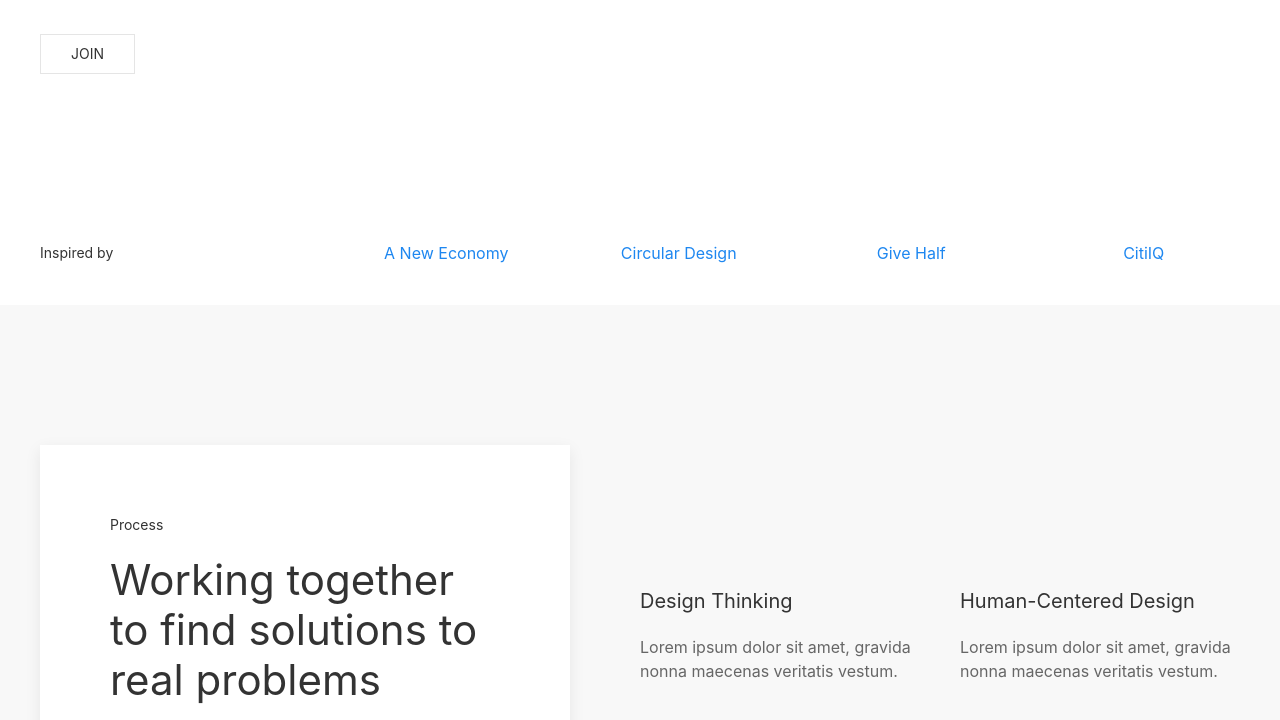
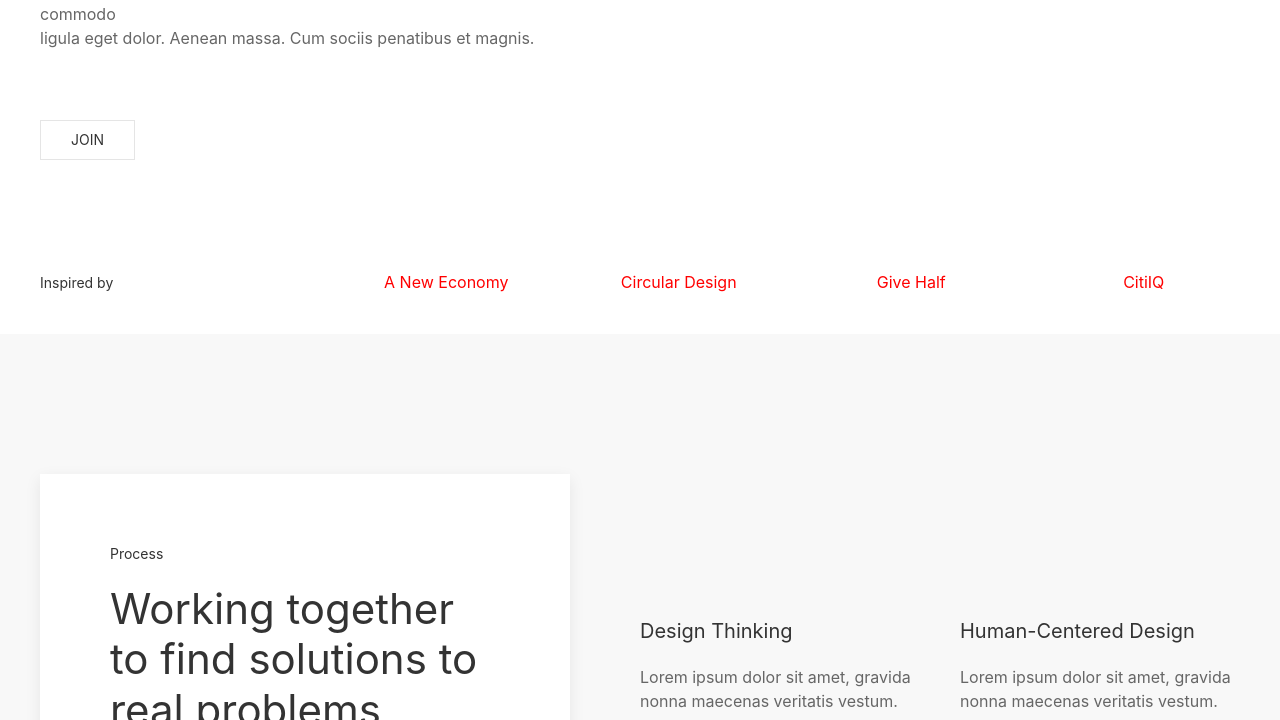
Before and after one commit to builders/workshops, a website: page index.html in a window 1280 px wide. Shown: the part 495-1215 px from the top of the page. Drawn offline with nearby package versions, Linux system fonts and the light colour scheme; files that its build step writes are made by us from their sources.

Commit message:
Create site.scss to import UIkit from node_modules

```diff
--- /dev/null
+++ b/css/site.scss
@@ -0,0 +1,12 @@
+// 1. Your custom variables and variable overwrites.
+$global-link-color: #f00;
+
+// 2. Import default variables and available mixins.
+@import "../node_modules/uikit/src/scss/variables-theme.scss";
+@import "../node_modules/uikit/src/scss/mixins-theme.scss";
+
+// 3. Your custom mixin overwrites.
+@mixin hook-card() { color: #000; }
+
+// 4. Import UIkit.
+@import "../node_modules/uikit/src/scss/uikit-theme.scss";
--- a/index.html
+++ b/index.html
@@ -4,7 +4,7 @@
         <title>BLDRS | design for resilience</title>
         <meta charset="utf-8" />
         <meta name="viewport" content="width=device-width, initial-scale=1" />
-        <link rel="stylesheet" href="css/uikit.min.css" />
+        <link rel="stylesheet" href="css/site.css" />
         <script src="js/uikit.min.js"></script>
         <script src="js/uikit-icons.min.js"></script>
     </head>
```
